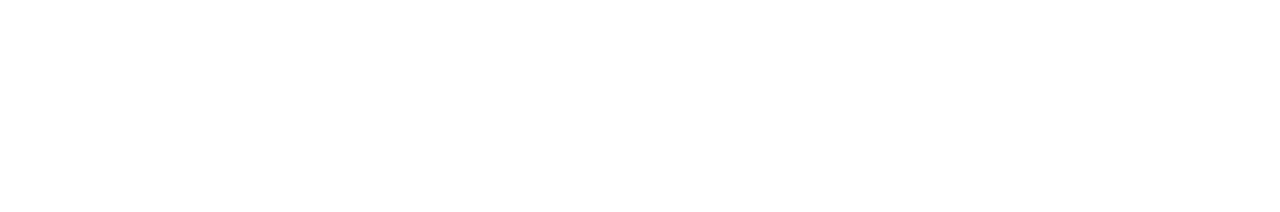
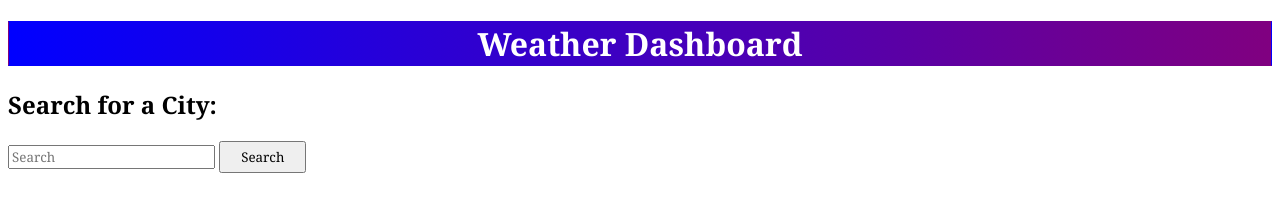
Before and after one commit to RoroFlor/Weather-Dashboard, a plain HTML site: page index.html in a window 1280 px wide. Drawn offline with Linux system fonts and the light colour scheme.

Commit message:
added css properties

```diff
--- /dev/null
+++ b/assets/css/style.css
@@ -0,0 +1,16 @@
+*{
+    font-family: Georgia, 'Times New Roman', Times, serif;
+}
+
+.weatherTitle{
+    color: white;
+    border-style: solid;
+    border-width: 1px;
+    border-image: linear-gradient(to right, blue, purple) ;
+    background-image: linear-gradient(to right, blue, purple);
+    text-align: center;
+}
+
+.searchBtn{
+    padding:5px 20px
+}
--- a/index.html
+++ b/index.html
@@ -1,12 +1,25 @@
 <!DOCTYPE html>
 <html lang="en">
+
 <head>
     <meta charset="UTF-8">
     <meta http-equiv="X-UA-Compatible" content="IE=edge">
     <meta name="viewport" content="width=device-width, initial-scale=1.0">
     <title>Weather</title>
+    <link href="./assets/css/style.css" rel="stylesheet">
+    </link>
 </head>
+
 <body>
+    <script src="./assets/js/script.js"></script>
+    <div>
+        <h1 class="weatherTitle">Weather Dashboard</h1>
+    </div>
+    <aside class="search" >
+        <h2>Search for a City:</h2>
+        <input type="text" placeholder="Search" class="citySearchInput">
+        <button class="searchBtn">Search</button>
+    </aside>
+</body>
 
-</body>
 </html>
```
Also changed, not shown: assets/js/script.js (added).
